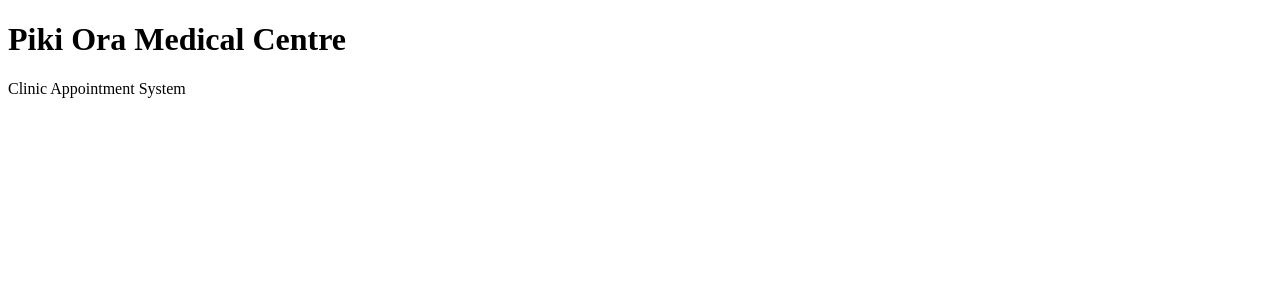
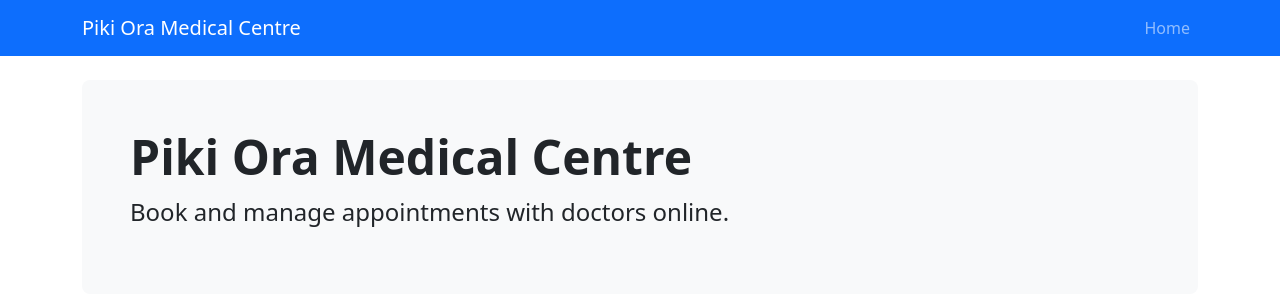
Before and after one commit to Perisi02/ISCG7420-Assignment1-Task2, a Django app: page / in a window 1280 px wide. Shown: the top 300 px of the page. Run offline with Django 5.2, Linux system fonts and the light colour scheme.

Commit message:
Add Bootstrap base template and hoepage styling

```diff
--- /dev/null
+++ b/appointment/templates/appointment/base.html
@@ -0,0 +1,34 @@
+<!doctype html>
+<html lang="en">
+<head>
+    <meta charset="UTF-8">
+    <meta name="viewport" content="width=device-width, initial-scale=1">
+    <title>
+        {% block title %}
+        Piki Ora Medical Centre
+        {% endblock %}
+    </title>
+    <link href="https://cdn.jsdelivr.net/npm/bootstrap@5.3.3/dist/css/bootstrap.min.css" rel="stylesheet">
+</head>
+
+<body>
+<nav class="navbar navbar-expand-lg navbar-dark bg-primary">
+    <div class="container">
+        <a class="navbar-brand" href="{% url 'appointment:home' %}">
+            Piki Ora Medical Centre
+        </a>
+
+        <div class="navbar-nav ms-auto">
+            <a class="nav-link" href="{% url 'appointment:home' %}">Home</a>
+        </div>
+    </div>
+</nav>
+
+<main class="container mt-4">
+    {% block content %}
+    {% endblock %}
+</main>
+
+<script src="https://cdn.jsdelivr.net/npm/bootstrap@5.3.3/dist/js/bootstrap.bundle.min.js"></script>
+</body>
+</html>
--- a/appointment/templates/appointment/home.html
+++ b/appointment/templates/appointment/home.html
@@ -1,12 +1,16 @@
-<!doctype html>
-<html lang="en">
-<head>
-    <meta charset="UTF-8">
-    <meta name="viewport" content="width=device-width, initial-scale=1">
-    <title>Piki Ora Medical Centre</title>
-</head>
-<body>
-    <h1>Piki Ora Medical Centre</h1>
-    <p>Clinic Appointment System</p>
-</body>
-</html>
+{% extends "appointment/base.html" %}
+
+{% block title %}
+    Home | Piki Ora Medical Centre
+{% endblock %}
+
+{% block content %}
+<div class="p-5 mb-4 bg-light rounded-3">
+    <h1 class="display-5 fw-bold">
+        Piki Ora Medical Centre
+    </h1>
+    <p class="fs-4">
+        Book and manage appointments with doctors online.
+    </p>
+</div>
+{% endblock %}
```
